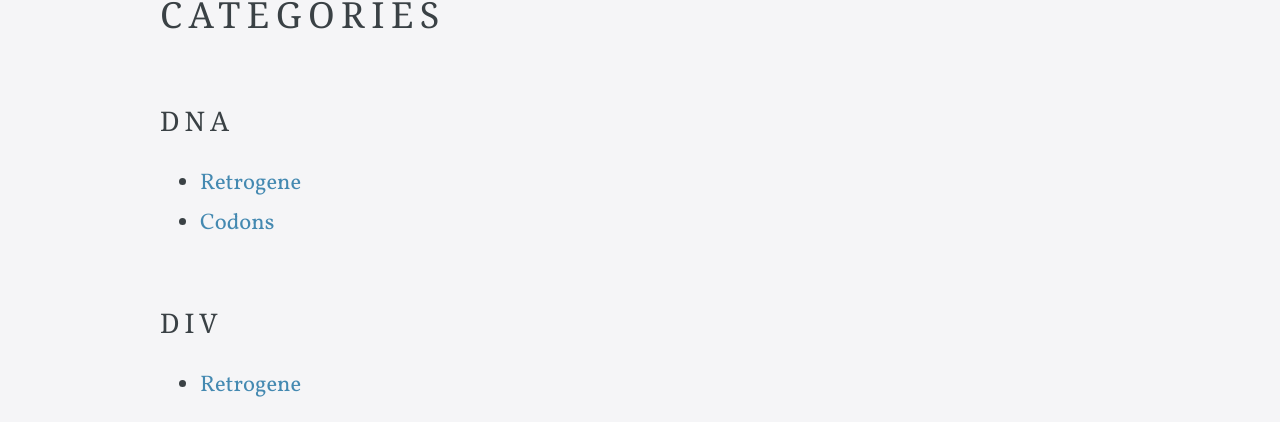
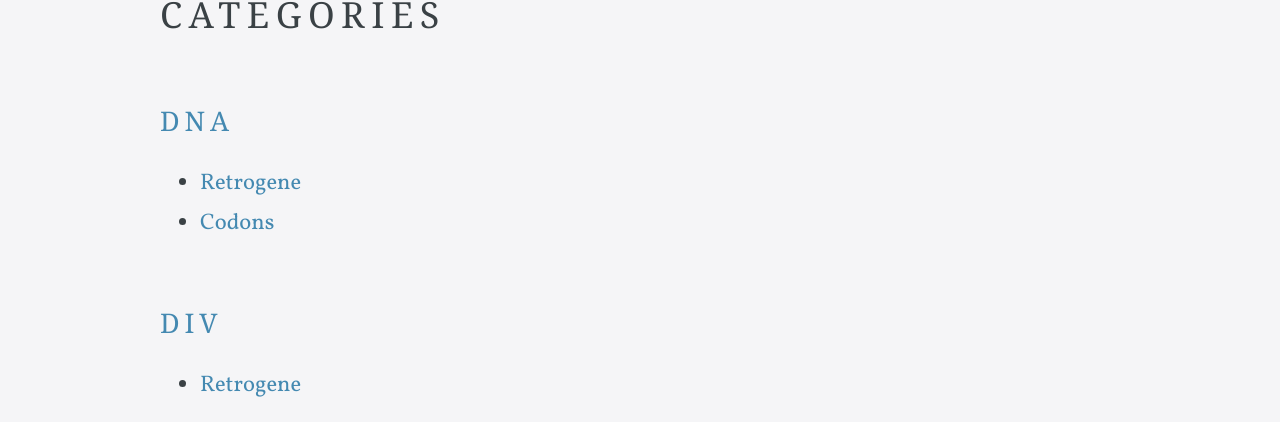
Before and after one commit to bioshack/d8a, a Jekyll site: the page built from categories.md, in a window 1280 px wide. Shown: the part 512-934 px from the top of the page. Built offline with Jekyll 4.4.1, drawn with Linux system fonts in a browser that asks for light colours; some web fonts are replaced.

Commit message:
Add anchor

```diff
--- a/_layouts/categories.html
+++ b/_layouts/categories.html
@@ -11,7 +11,7 @@ background_image:
 {% endif %}
 
 {% for category in site.categories %}
-  <h3>{{ category[0] }}</h3>
+  <h3><a href="#{{ category[0] }}">{{ category[0] }}</a></h3>
   <ul>
     {% for post in category[1] %}
       <li><a href="{{ post.url }}">{{ post.title }}</a></li>
```
